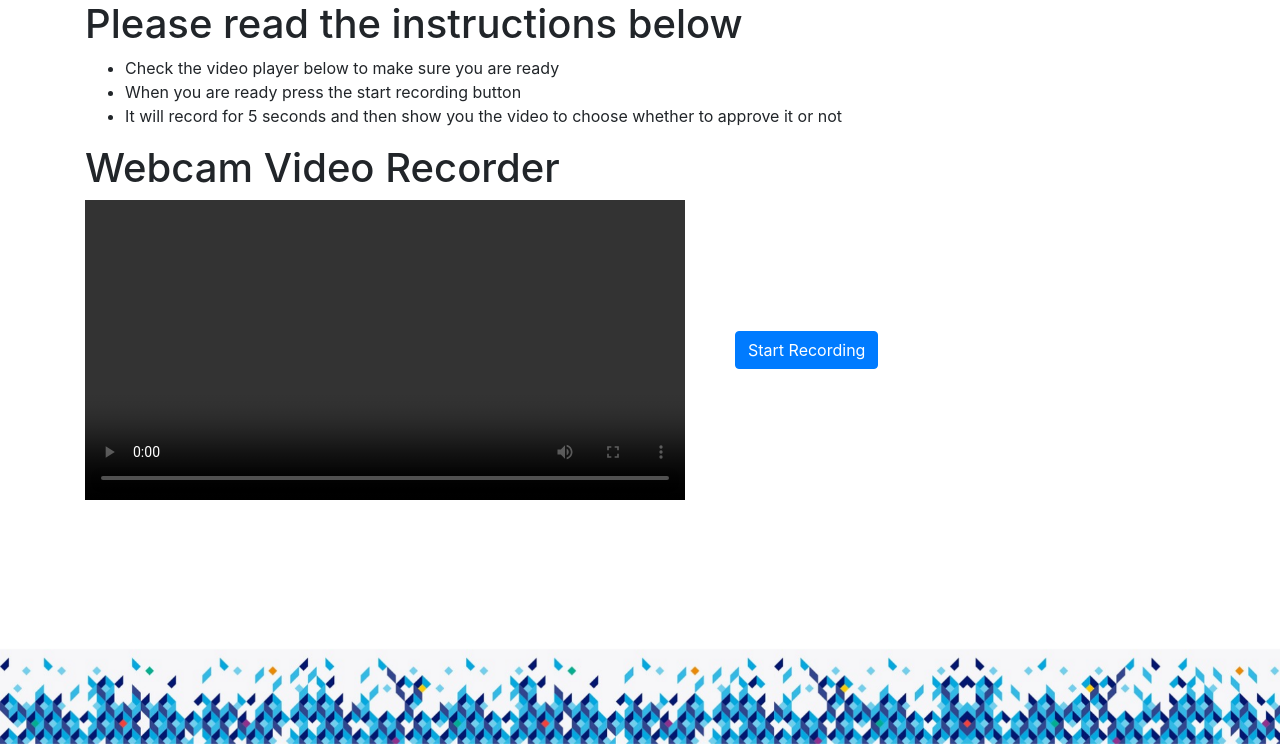
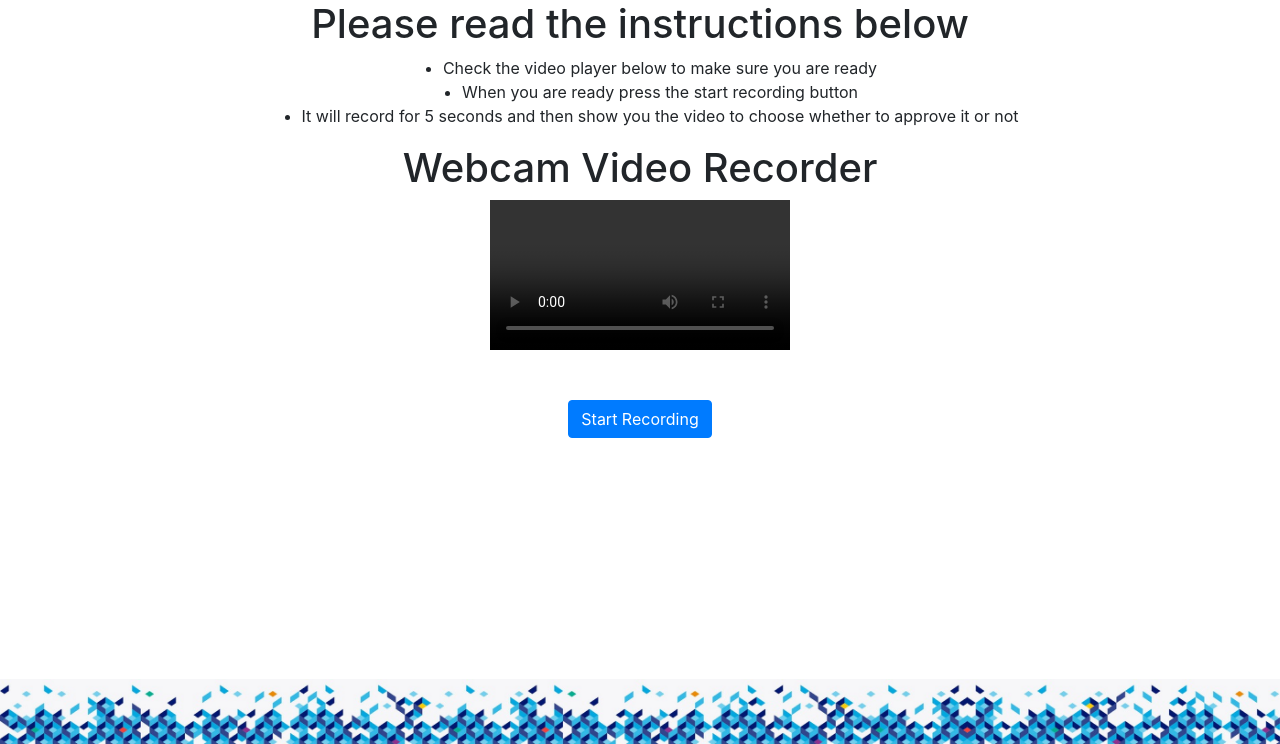
Before and after one commit to fayezqadri/Grad_Project, a Flask app: page /Record in a window 1280 px wide. Shown: the part 56-800 px from the top of the page. Run offline with Flask 3, Linux system fonts and the light colour scheme; some libraries are stand-ins or nearby versions.

Commit message:
study lounge

```diff
--- a/Website/templates/Record.html
+++ b/Website/templates/Record.html
@@ -1,23 +1,29 @@
 {% extends "base.html" %}
 {% block title %}Video Recording{% endblock %}
 {% block content %}
-<h1>Please read the instructions below</h1>
+<div style="text-align:center;">
+  <h1>Please read the instructions below</h1>
 
-<ul>
-    <li>Check the video player below to make sure you are ready</li>
-    <li>When you are ready press the start recording button</li>
-    <li>It will record for 5 seconds and then show you the video to choose whether to approve it or not</li>
-</ul>
+  <div style="text-align: center;">
+    <ul style="display: flex; flex-direction: column; align-items: center; justify-content: center;">
+      <li>Check the video player below to make sure you are ready</li>
+      <li>When you are ready press the start recording button</li>
+      <li>It will record for 5 seconds and then show you the video to choose whether to approve it or not</li>
+    </ul>
+  </div>
 
-<h1>Webcam Video Recorder</h1>
-<div id="recording-section" style="display:flex; align-items:center;">
-<video id="videoPlayer" autoplay controls style="flex:1; max-width: 600px;"></video>
-<button id="startRecordingButton" style="margin-left: 50px;" class="btn btn-primary">Start Recording</button>
+<h1 style = "text-align: center;">Webcam Video Recorder</h1>
+<div id="recording-section" style="display:flex; flex-direction: column; align-items:center; justify-content: center;">
+  <video id="videoPlayer" autoplay controls style="flex:1; max-width: 85%;"></video>
+  <button id="startRecordingButton" style="margin-top: 50px;" class="btn btn-primary">Start Recording</button>
 </div>
 
-<div id="review-section" style="display:none; align-items:center;">
-<video id="reviewVideoPlayer" autoplay controls style="flex:1; max-width: 600px;"></video>
+<div id="review-section" style="display:none; flex-direction: column; align-items:center; justify-content: center;">
+<video id="reviewVideoPlayer" autoplay controls style="flex:1; max-width: 85%;"></video>
 <div style="display:flex; flex-direction:column; align-items:center; justify-content:center;">
+  <br>
+  <br>
+
     <p>Do you approve this video?</p>
     <div>
     <button id="approveButton" class="btn btn-primary">Approve</button>
@@ -25,6 +31,13 @@
     </div>
 </div>
 </div>
+<br>
+<br>
+<br>
+<br>
+<br>
+<br>
+<br>
 
 <script>
 const videoPlayer = document.getElementById('videoPlayer');
@@ -80,7 +93,7 @@ async function startRecording() {
     setTimeout(async () => {
       await mediaRecorder.stop();
       resolve();
-    }, 2000);
+    }, 3000);
   });
 
 }
--- a/Website/templates/base.html
+++ b/Website/templates/base.html
@@ -16,6 +16,8 @@
   left: 0;
   bottom: 0;
   width: 100%;
+
+
 }
 
       </style>
@@ -106,7 +108,7 @@
     </body>
 <footer>
 
-  <img src="static\footer-bg.png" alt="Footer Image" style="display: block; margin: 0 auto; width: 100%;">
+  <img src="static\footer-bg.png" alt="Footer Image" style="display: block; margin: 0 auto; width: 100%; height: 65px;">
 
 </footer>
 </html>
--- a/Website/views.py
+++ b/Website/views.py
@@ -1,4 +1,4 @@
-from flask import Blueprint, render_template, request, flash
+from flask import Blueprint, render_template, request, flash, redirect, url_for
 from .models import get_vid_arr_from_bytes, get_classification, get_inference
 import hashlib
 
@@ -29,8 +29,9 @@ def Record():
         video_file = request.files.get('video')
         if not video_file:
             return 'No video file uploaded !', 400
-        video_file = video_file.read()
-        vid_arr = get_vid_arr_from_bytes(video_file)
+        vid_bytes = video_file.stream.read()
+        vid_arr = get_vid_arr_from_bytes(vid_bytes)
+        print(vid_arr.shape)
         # flash(get_classification(vid_arr))
         digest_from_inference_api = get_inference(vid_arr)
         local_digest = hashlib.md5(vid_arr.tobytes()).hexdigest()
```
Also changed, not shown: Website/models.py (+30 -14 lines), Website/templates/Home.html (+18 -5 lines).
